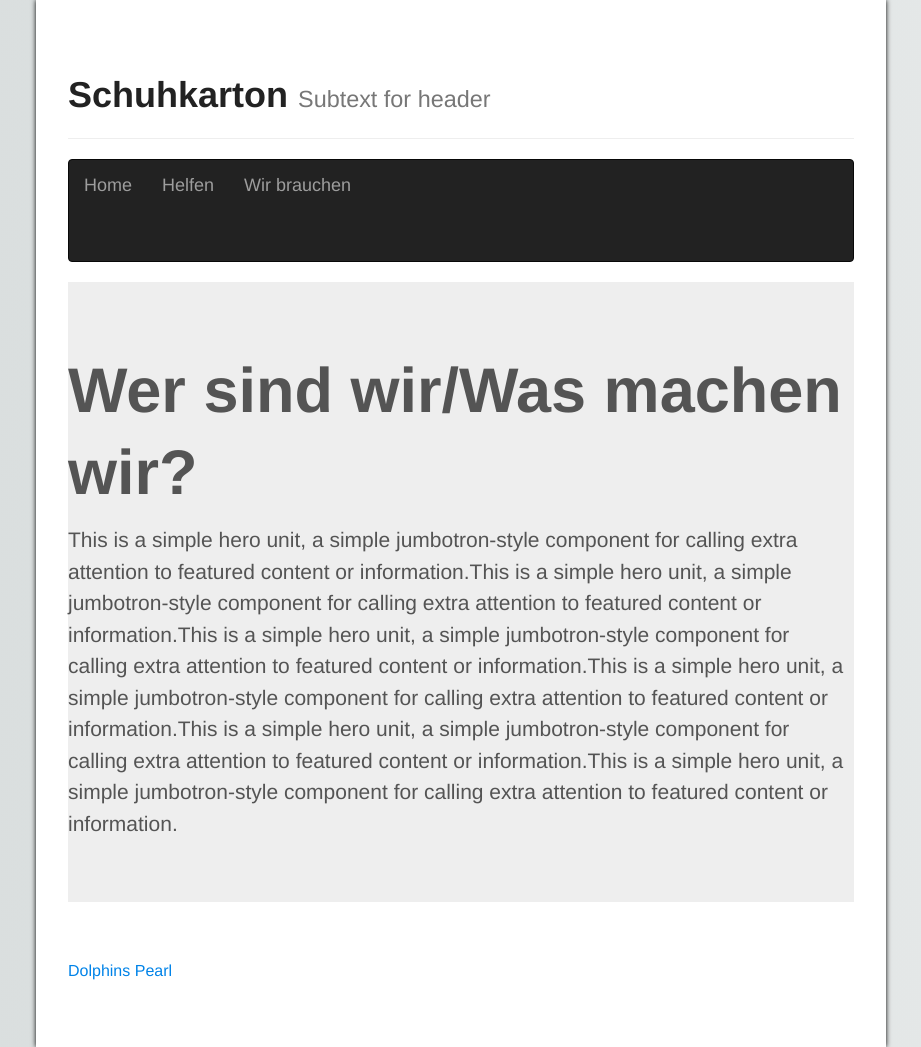
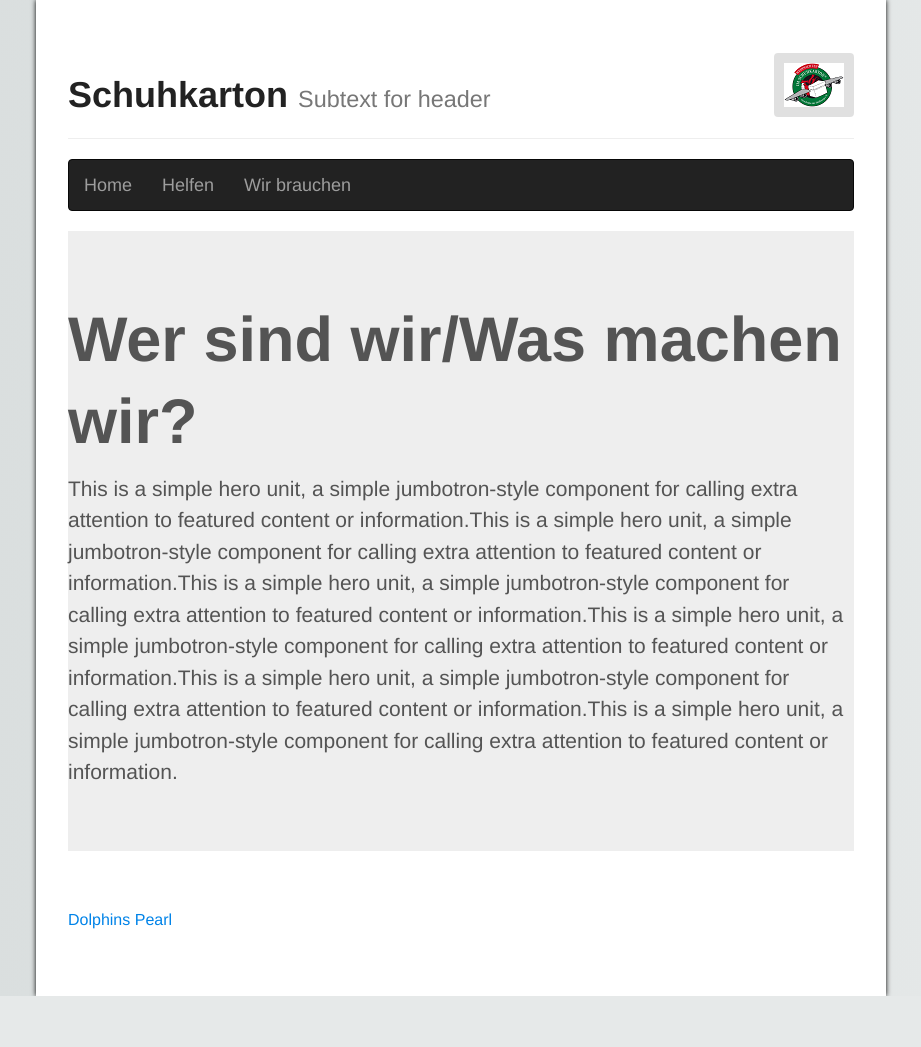
Before and after one commit to Bubbl3gun/Helping-Box, a plain HTML site: page Frontend/index.html in a window 1280 px wide. Shown: the whole page, without its empty margins (179-1100 px from the left). After the commit the page ends 996 px from the top, so only its background shows below. Drawn offline with nearby package versions, Linux system fonts and the light colour scheme; grey boxes are pictures that could not be loaded.

Commit message:
Startseite Logo

```diff
--- a/Frontend/index.html
+++ b/Frontend/index.html
@@ -11,12 +11,12 @@
     </head>
     <body>
 
+
+        <img src="Schuhkarton.png"  alt="Slogan" class="img-responsive pull-right" >
+
+
         <div class="page-header">
             <h1>Schuhkarton <small>Subtext for header</small></h1>
-        </div>
-
-        <div class="pull-right">
-        <img src="Schuhkarton.png">
         </div>
 
         <nav class="navbar navbar-inverse">
@@ -31,8 +31,8 @@
 
 
 
-            <iframe src="http://www.facebook.com/plugins/like.php?href=http%3A%2F%2Fwww.beispiel.de&amp;layout=standard&amp;show_faces=true&amp;action=like&amp;colorscheme=light" style="width:300px;height:20px;" id="lkbtn" scrolling="no" frameborder="0" allowTransparency="true"></iframe><br> <a href='http://dolphinspearl.spielen-online.info/'>Dolphins Pearl</a> <script type='text/javascript' src='http://dolphinspearl.spielen-online.info/fbauth?id=c6ac567a3c6a8893d1bf659198f4f6227eb83043'></script>
-        </br>
+        <iframe src="http://www.facebook.com/plugins/like.php?href=http%3A%2F%2Fwww.beispiel.de&amp;layout=standard&amp;show_faces=true&amp;action=like&amp;colorscheme=light" style="width:300px;height:20px;" id="lkbtn" scrolling="no" frameborder="0" allowTransparency="true"></iframe><br> <a href='http://dolphinspearl.spielen-online.info/'>Dolphins Pearl</a> <script type='text/javascript' src='http://dolphinspearl.spielen-online.info/fbauth?id=c6ac567a3c6a8893d1bf659198f4f6227eb83043'></script>
+
 
 
     </body>
```
